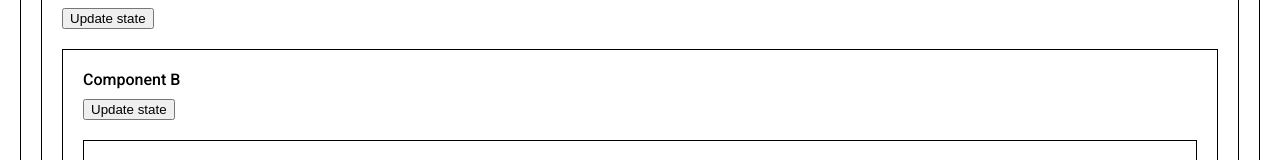
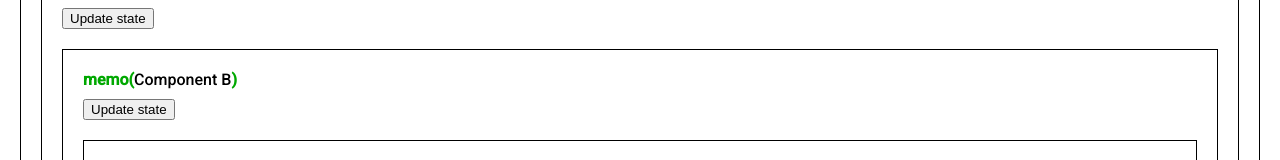
Before and after one commit to juliozaravia/chapter01-it-always-re-renders, a React (Create React App) app: page / in a window 1280 px wide. Shown: the part 153-313 px from the top of the page. Built offline with nearby package versions, Linux system fonts and the light colour scheme.

Commit message:
ADD memo() to component B

```diff
--- a/src/components/ComponentA/ComponentA.jsx
+++ b/src/components/ComponentA/ComponentA.jsx
@@ -1,5 +1,5 @@
 import { useState } from "react";
-import { ComponentB } from "../ComponentB";
+import { MemoComponentB } from "../ComponentB";
 
 import "../../assets/styles/global.css";
 
@@ -23,7 +23,7 @@ export const ComponentA = () => {
       >
         Update state
       </button>
-      <ComponentB />
+      <MemoComponentB />
     </div>
   );
 };
--- a/src/components/ComponentB/ComponentB.jsx
+++ b/src/components/ComponentB/ComponentB.jsx
@@ -1,9 +1,9 @@
-import { useState } from "react";
+import { memo, useState } from "react";
 import { ComponentC } from "../ComponentC";
 
 import "../../assets/styles/global.css";
 
-export const ComponentB = () => {
+const ComponentB = () => {
   const [, setCount] = useState(0);
 
   const handleCount = () => {
@@ -14,7 +14,9 @@ export const ComponentB = () => {
 
   return (
     <div className="genericComponent genericComponent--nested">
-      <div className="genericComponent_title">Component B</div>
+      <div className="genericComponent_title genericComponent_title--memo">
+        memo(<span>Component B</span>)
+      </div>
       <button
         className="app_button"
         name="btn-count"
@@ -27,3 +29,5 @@ export const ComponentB = () => {
     </div>
   );
 };
+
+export const MemoComponentB = memo(ComponentB);
--- a/src/components/ComponentB/index.jsx
+++ b/src/components/ComponentB/index.jsx
@@ -1 +1 @@
-export { ComponentB } from "./ComponentB";
+export { MemoComponentB } from "./ComponentB";
```
